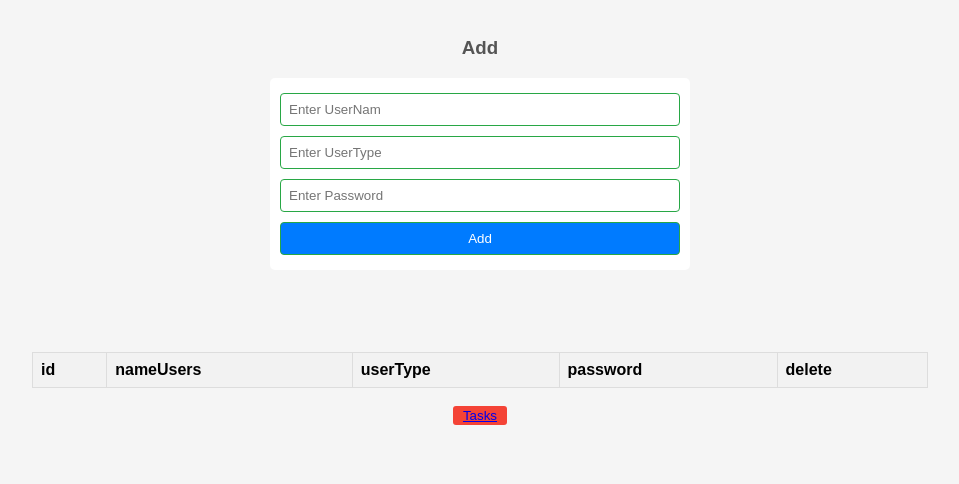
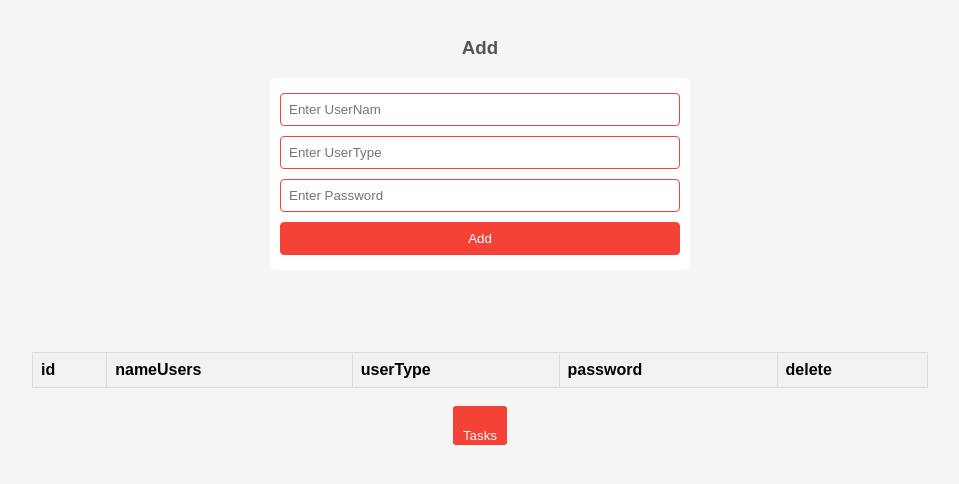
Before and after one commit to rachelYeffe/------, a website: page wwwroot/users.html in a window 1280 px wide. Shown: the part 90-574 px from the top of the page, without its empty margins (160-1119 px from the left). Drawn offline with Linux system fonts and the light colour scheme; no server answers; sample sign-in values are in the browser's storage.

Commit message:
add style

```diff
--- a/wwwroot/css/site.css
+++ b/wwwroot/css/site.css
@@ -35,7 +35,7 @@ input[type="submit"] {
     padding: 8px;
     margin: 5px 0;
     box-sizing: border-box;
-    border: 1px solid #28a745; /* Green color for text input */
+    border: 1px solid#d32f2f; /* Green color for text input */
     border-radius: 4px;
 }
 
@@ -44,7 +44,7 @@ input[type="checkbox"] {
 }
 
 input[type="submit"] {
-    background-color: #007bff; /* Blue color */
+    background-color:#d32f2f; /* Blue color */
     color: #fff;
 }
 
@@ -120,9 +120,10 @@ button:hover {
 }
 
 #AllUsers {
+    text-decoration: none;
     display: block;
     text-align: center;
     margin-top: 20px;
-    color: #ff4800;
+    color: #ffffff;
 
 }
--- a/wwwroot/css/user.css
+++ b/wwwroot/css/user.css
@@ -32,16 +32,16 @@ input[type="submit"] {
     padding: 8px;
     margin: 5px 0;
     box-sizing: border-box;
-    border: 1px solid #28a745; /* Green color for text input */
+    border: 1px solid #f44336; /* Green color for text input */
     border-radius: 4px;
 }
 
 input[type="password"] {
-    border-color: #ffc107; /* Yellow color for password input */
+    border-color:  #f44336; /* Yellow color for password input */
 }
 
 input[type="submit"] {
-    background-color: #007bff; /* Blue color */
+    background-color:  #f44336; /* Blue color */
     color: #fff;
     cursor: pointer;
 }
@@ -108,6 +108,10 @@ h1 {
     margin-top: 50px; /* Adjust this value as needed */
 }
 
-#allUser{
-    color: black;
+#tasks{
+    text-decoration: none;
+    display: block;
+    text-align: center;
+    margin-top: 20px;
+    color: #ffffff;
 }
```
